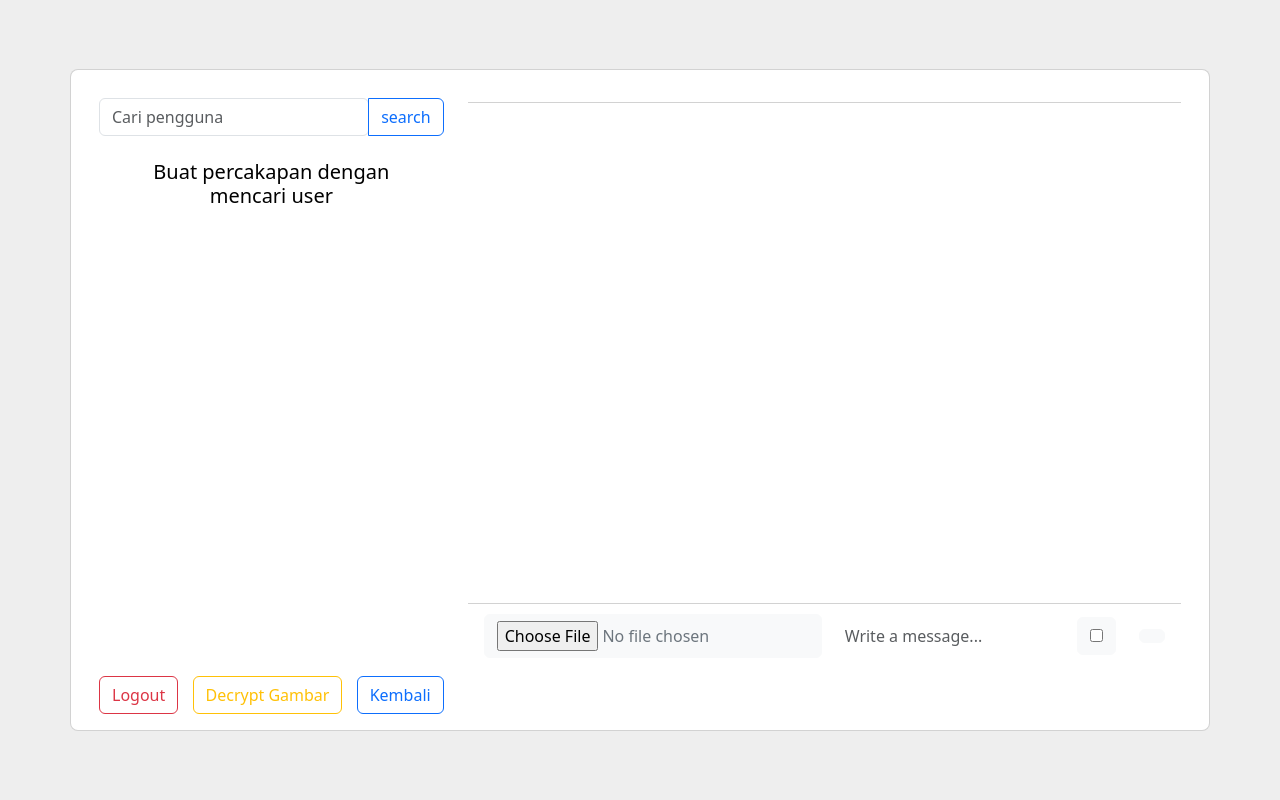
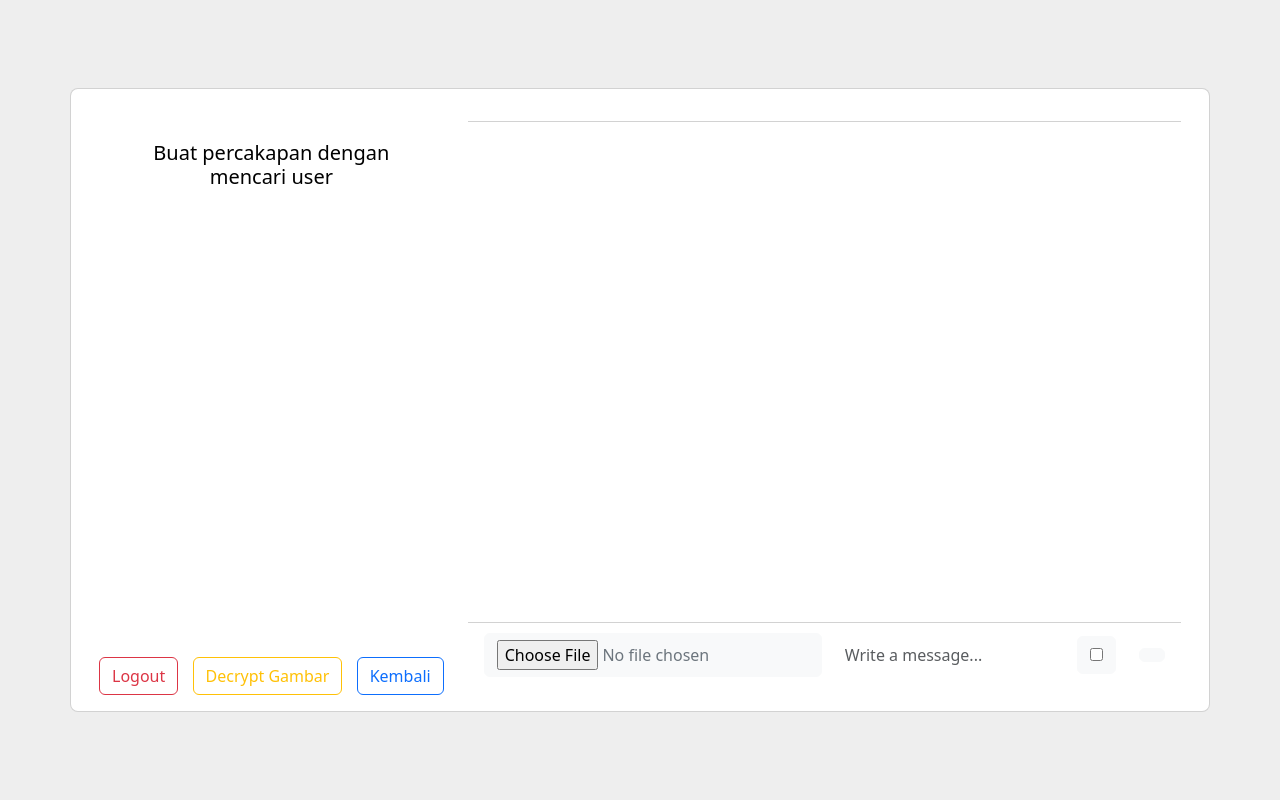
Before and after one commit to fzdeltaa/chatgpt2, a Sinatra app: template views/index.erb in a window 1280 px wide. Run offline with Sinatra, Linux system fonts and the light colour scheme; the template is opened without the code that fills it, so the values that code supplies are empty; some libraries are stand-ins or nearby versions.

Commit message:
lastjadi

```diff
--- a/views/index.erb
+++ b/views/index.erb
@@ -1,11 +1,11 @@
 <div class="row card-body" style="min-height: 100%;">
   <div class="col-4">
     <h5 style="overflow: hidden;" class="pb-1"><%=@displayname%></h5>
-    <form class="input-group" method="POST" action="../search">
+    <%# <form class="input-group" method="POST" action="../search">
       <input type="search" class="form-control rounded" placeholder="Cari pengguna" aria-label="Search"
                   aria-describedby="search-addon" />
       <button type="submit" class="btn btn-outline-primary">search</button>
-    </form>
+    </form> %>
     <div class="card-body p-4" style="height: 540px; overflow: auto;">
     <% unless @users.empty? %>
       <ul class="list-unstyled mb-0">
```
Also changed, not shown: public/img/17002979396.png (added), public/img/170029807396.png (added), public/temp/170029804640.png (added).
